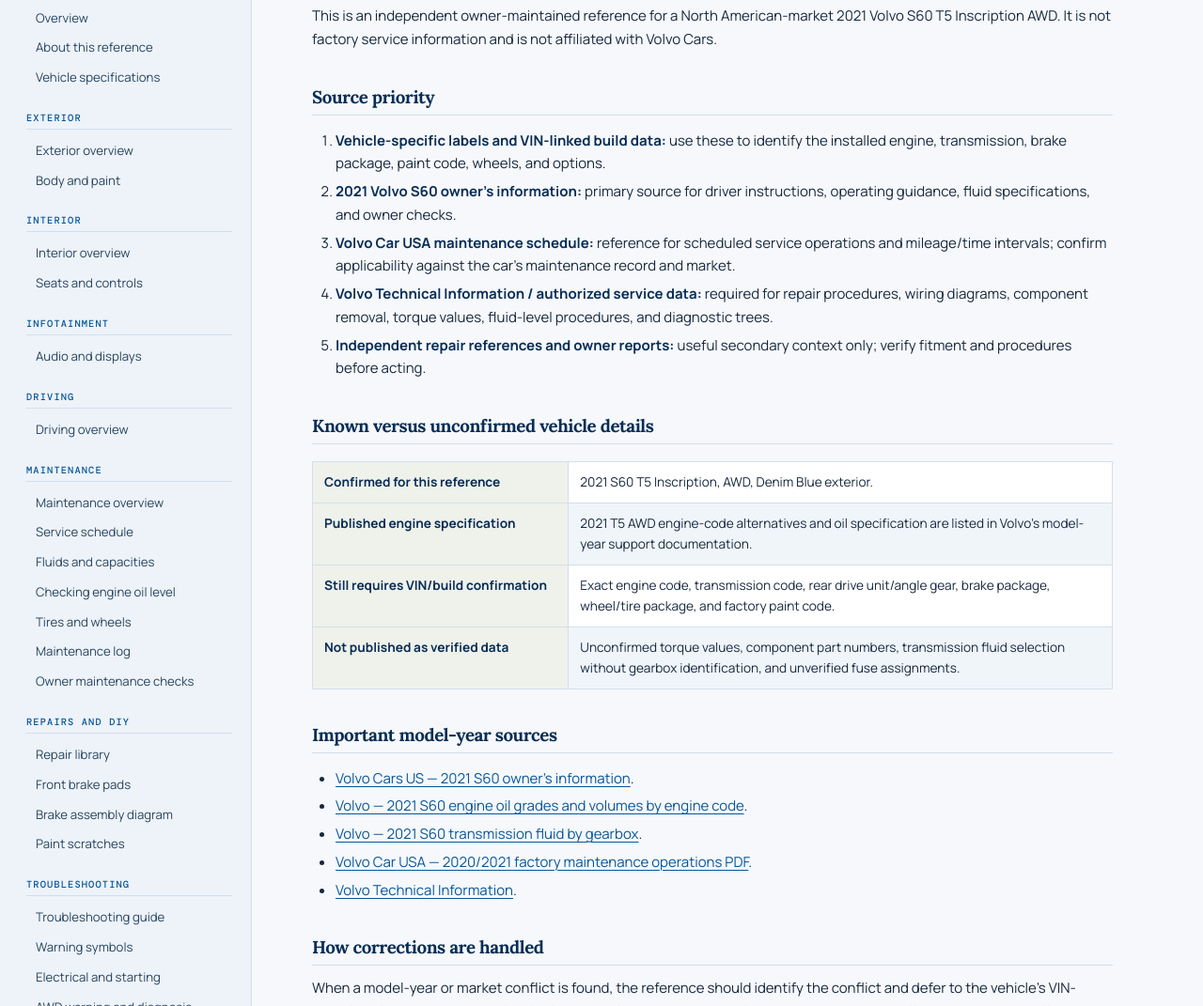
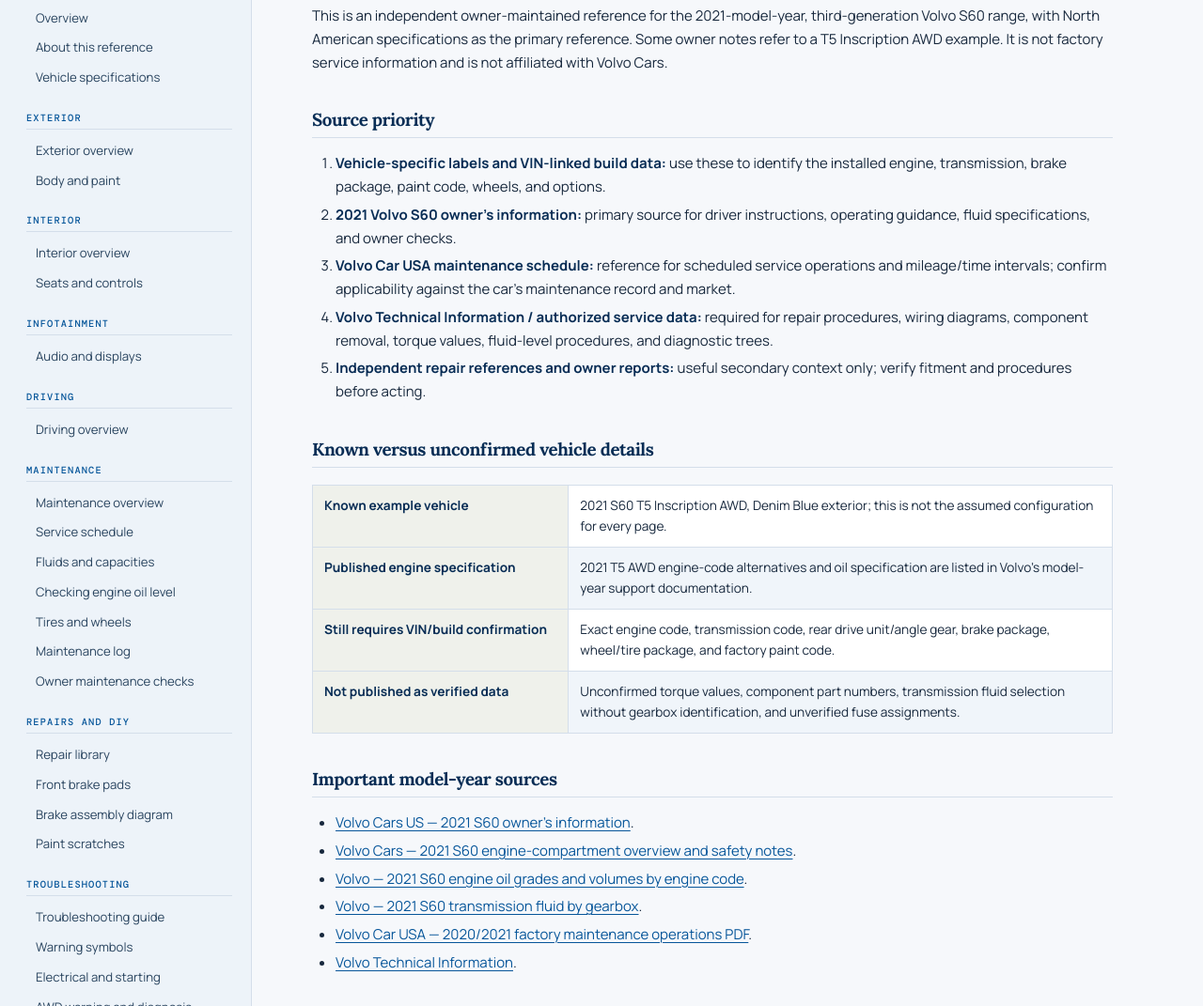
Before and after one commit to willbed34/Volvo-s60-reference, an Astro site: page /resources/source-notes in a window 1280 px wide. Shown: the part 225-1296 px from the top of the page at 94% size. Built offline with nearby package versions, Linux system fonts and the light colour scheme; Astro itself is replaced by a stand-in of ours.

Commit message:
Improve model-wide coverage and add official Volvo imagery

```diff
--- a/src/pages/resources/source-notes.astro
+++ b/src/pages/resources/source-notes.astro
@@ -3,7 +3,7 @@ import BaseLayout from '../../layouts/BaseLayout.astro';
 ---
 <BaseLayout title="Source notes and accuracy">
   <h1>Source notes and accuracy</h1>
-  <p>This is an independent owner-maintained reference for a North American-market 2021 Volvo S60 T5 Inscription AWD. It is not factory service information and is not affiliated with Volvo Cars.</p>
+  <p>This is an independent owner-maintained reference for the 2021-model-year, third-generation Volvo S60 range, with North American specifications as the primary reference. Some owner notes refer to a T5 Inscription AWD example. It is not factory service information and is not affiliated with Volvo Cars.</p>
 
   <h2>Source priority</h2>
   <ol>
@@ -17,7 +17,7 @@ import BaseLayout from '../../layouts/BaseLayout.astro';
   <h2>Known versus unconfirmed vehicle details</h2>
   <table>
     <tbody>
-      <tr><th>Confirmed for this reference</th><td>2021 S60 T5 Inscription, AWD, Denim Blue exterior.</td></tr>
+      <tr><th>Known example vehicle</th><td>2021 S60 T5 Inscription AWD, Denim Blue exterior; this is not the assumed configuration for every page.</td></tr>
       <tr><th>Published engine specification</th><td>2021 T5 AWD engine-code alternatives and oil specification are listed in Volvo's model-year support documentation.</td></tr>
       <tr><th>Still requires VIN/build confirmation</th><td>Exact engine code, transmission code, rear drive unit/angle gear, brake package, wheel/tire package, and factory paint code.</td></tr>
       <tr><th>Not published as verified data</th><td>Unconfirmed torque values, component part numbers, transmission fluid selection without gearbox identification, and unverified fuse assignments.</td></tr>
@@ -27,6 +27,7 @@ import BaseLayout from '../../layouts/BaseLayout.astro';
   <h2>Important model-year sources</h2>
   <ul>
     <li><a href="https://www.volvocars.com/us/support/car/s60/20w46">Volvo Cars US — 2021 S60 owner's information</a>.</li>
+    <li><a href="https://www.volvocars.com/uk/support/car/s60/2021/article/f3e117dc70239324c0a801513d2de23c/">Volvo Cars — 2021 S60 engine-compartment overview and safety notes</a>.</li>
     <li><a href="https://www.volvocars.com/en-om/support/car/s60/20w46/article/1f2a2f75c7fab5e2c0a81f6f0da34d7b/f40a54afc7fb5bf5c0a81f6f74c5b3b7/2e59ea811f1db4b3c0a8015127c730d9/">Volvo — 2021 S60 engine oil grades and volumes by engine code</a>.</li>
     <li><a href="https://www.volvocars.com/in/support/car/s60/2021/article/b0804d54c7fc096bc0a81f6f065ad63e/a5b5890fc7fcab10c0a81f6f75501c43/b51abbf67feb476ec0a8015139ecc710/">Volvo — 2021 S60 transmission fluid by gearbox</a>.</li>
     <li><a href="https://www.volvocars.com/images/cs/v3/assets/bltccbab8edae0354cd/blt69f9c7b68d8fc5da/6846f0068fb0326a6e553940/2020-2021_FSM_Maintenance_Form_ICE-updated.pdf">Volvo Car USA — 2020/2021 factory maintenance operations PDF</a>.</li>
```
